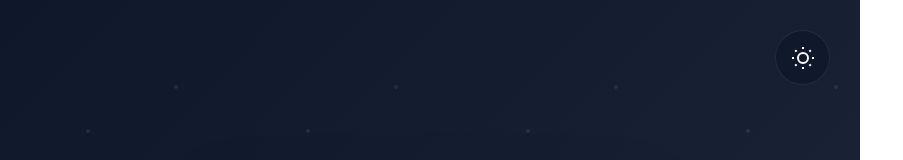
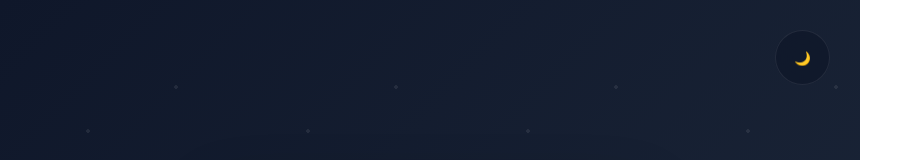
Before and after one commit to HamzaBellamlih/scan_face_scolaire, a React (Create React App) app in the folder frontend/: page /login in a window 1280 px wide. Shown: the top 160 px of the page, without its empty margins (0-903 px from the left). Built offline with nearby package versions, Linux system fonts and the light colour scheme; a web font is replaced by a local one.

Commit message:
frontend

```diff
--- a/frontend/src/components/admin/login.jsx
+++ b/frontend/src/components/admin/login.jsx
@@ -45,23 +45,7 @@ export default function Login() {
   return (
     <div className={`login-container ${isDarkMode ? "dark-mode" : "light-mode"}`}>
       <button className="theme-toggle" onClick={toggleTheme} aria-label="Toggle theme">
-        {isDarkMode ? (
-          <svg width="24" height="24" viewBox="0 0 24 24" fill="none" stroke="currentColor" strokeWidth="2">
-            <circle cx="12" cy="12" r="5"/>
-            <line x1="12" y1="1" x2="12" y2="3"/>
-            <line x1="12" y1="21" x2="12" y2="23"/>
-            <line x1="4.22" y1="4.22" x2="5.64" y2="5.64"/>
-            <line x1="18.36" y1="18.36" x2="19.78" y2="19.78"/>
-            <line x1="1" y1="12" x2="3" y2="12"/>
-            <line x1="21" y1="12" x2="23" y2="12"/>
-            <line x1="4.22" y1="19.78" x2="5.64" y2="18.36"/>
-            <line x1="18.36" y1="5.64" x2="19.78" y2="4.22"/>
-          </svg>
-        ) : (
-          <svg width="24" height="24" viewBox="0 0 24 24" fill="none" stroke="currentColor" strokeWidth="2">
-            <path d="M21 12.79A9 9 0 1 1 11.21 3 7 7 0 0 0 21 12.79z"/>
-          </svg>
-        )}
+        {isDarkMode ? "🌙" : "☀️"}
       </button>
 
       <form className="login-box" onSubmit={handleLogin}>
```
